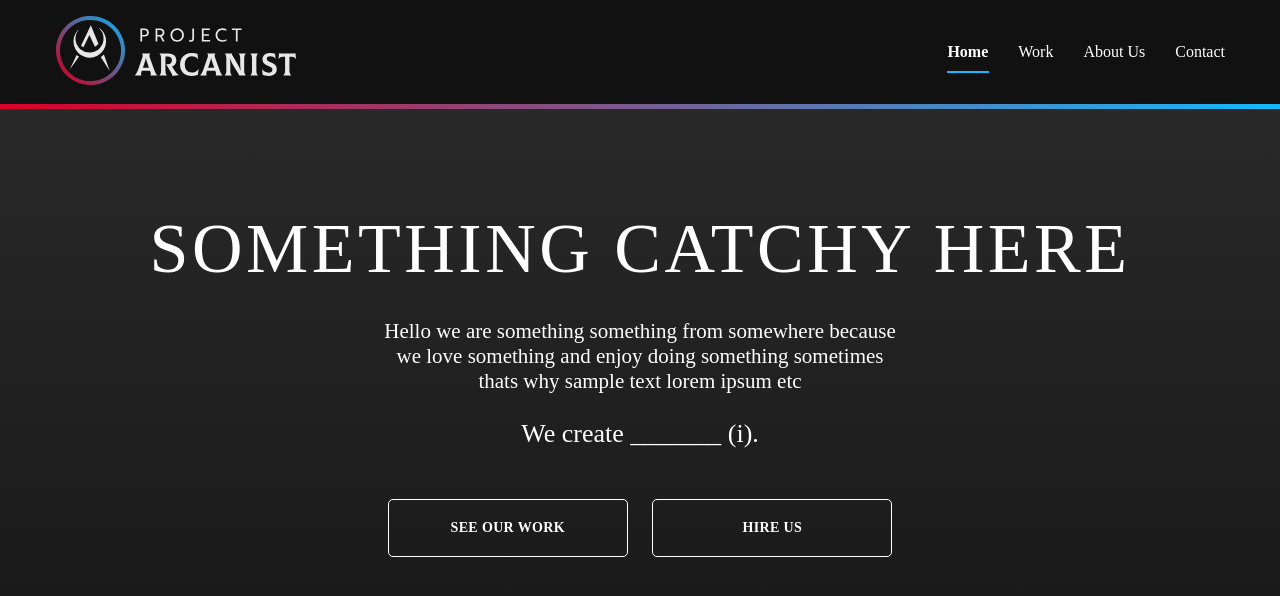
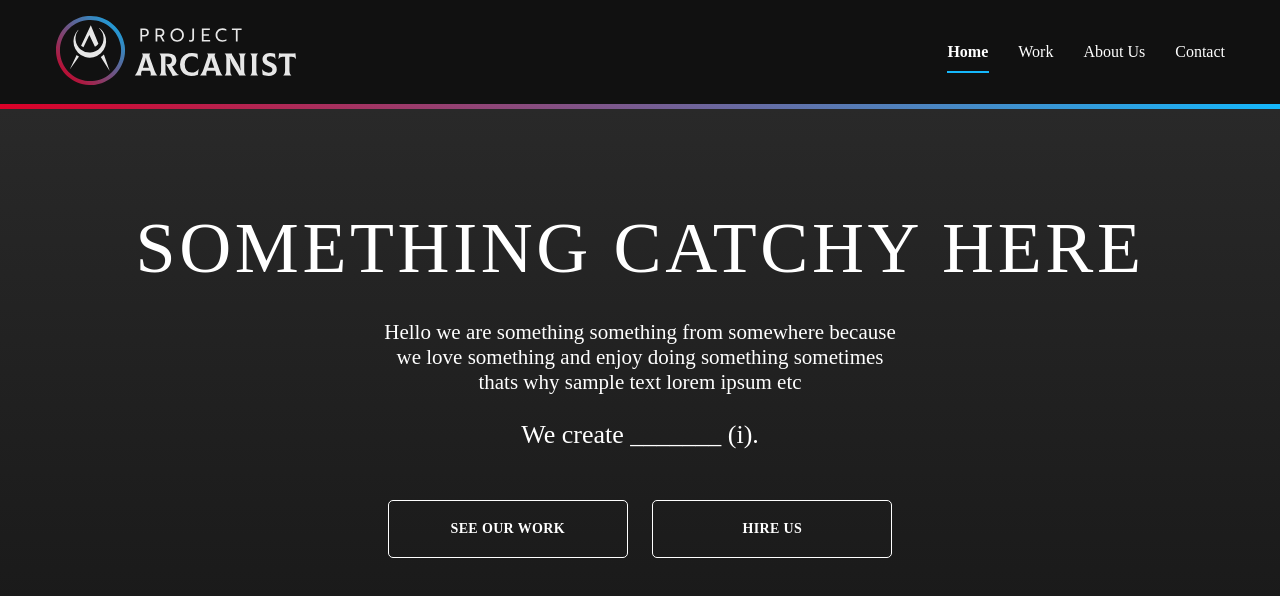
Before and after one commit to sakrymo/project-arcanist-portfolio, a website: page index.pug in a window 1280 px wide. Shown: the top 596 px of the page. Drawn offline with nearby package versions, Linux system fonts and the light colour scheme; files that its build step writes are made by us from their sources; a web font is replaced by a local one.

Commit message:
Update style.css

```diff
--- a/css/style.css
+++ b/css/style.css
@@ -304,9 +304,9 @@ hr {
 .hero-heading {
   font-family: modesto;
   text-transform: uppercase;
-  font-size: 70px;
+  font-size: 72px;
   margin-bottom: 30px;
-  font-weight: lighter;
+  font-weight: 300;
   letter-spacing: 0.1ch;
 }
 
```
